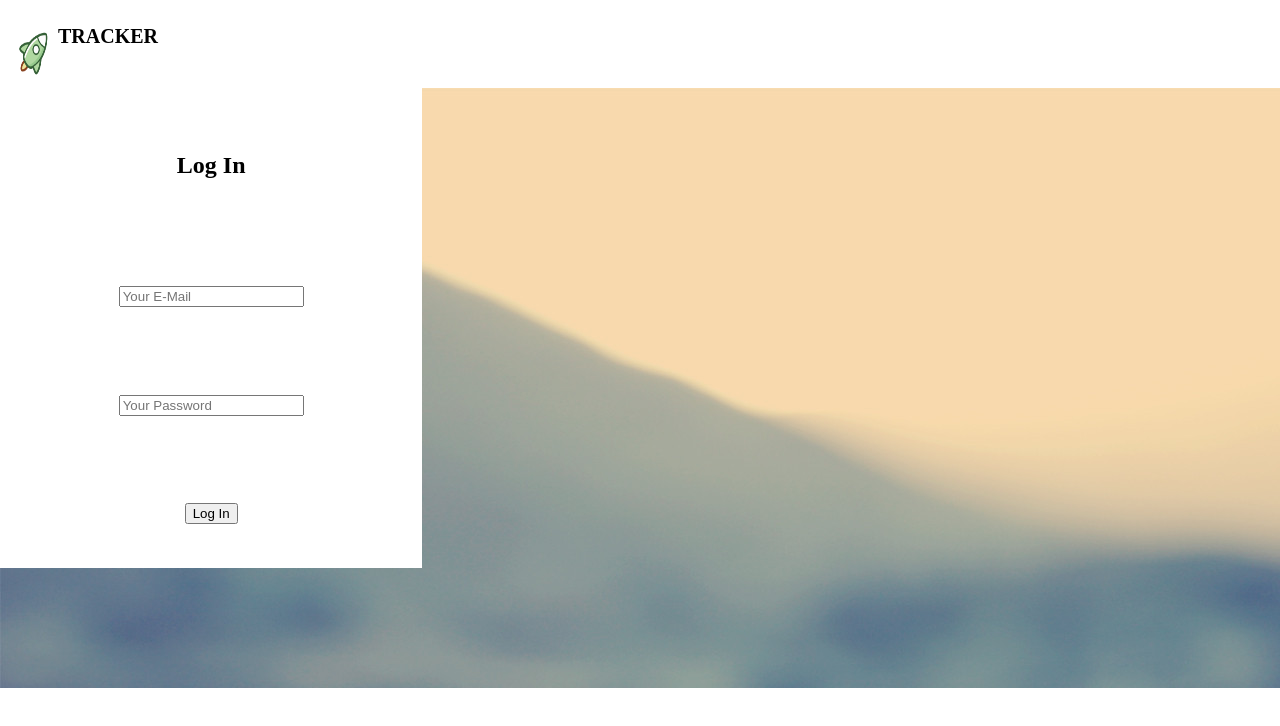
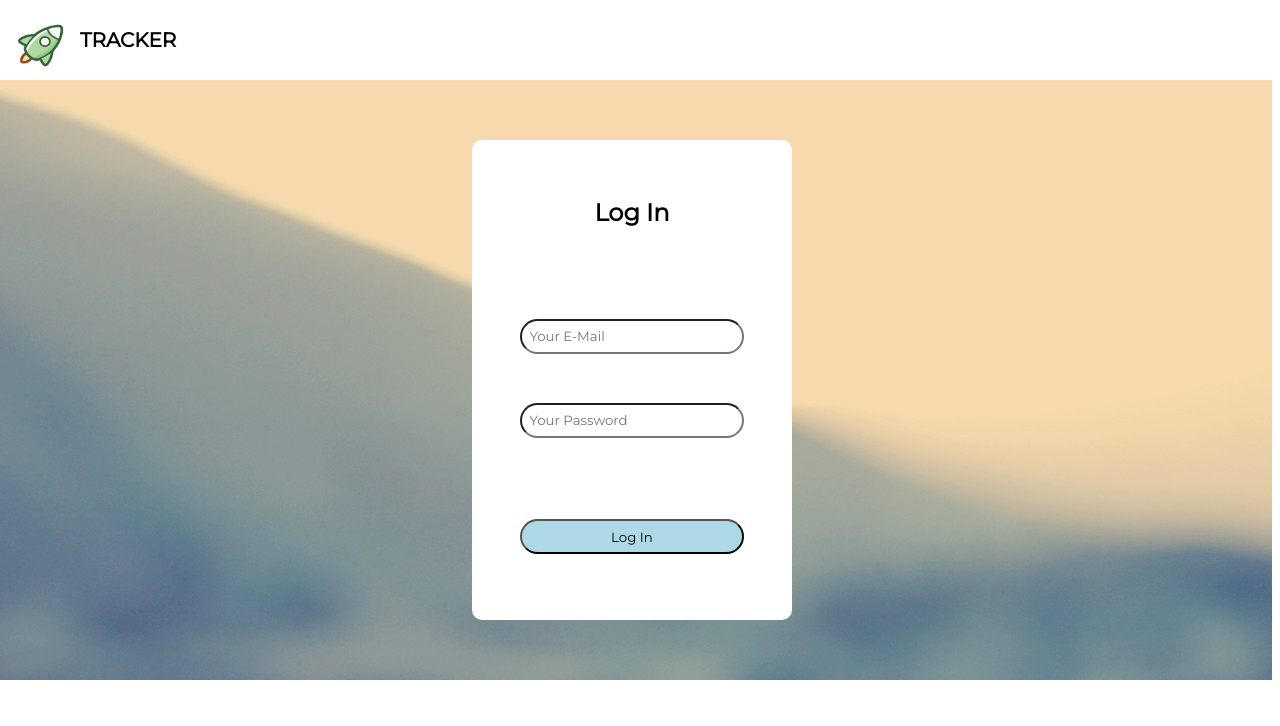
Before and after one commit to iamRishvanth/Tracker-Assessment, a plain HTML site: page index.html in a window 1280 px wide. Drawn offline with Linux system fonts and the light colour scheme.

Commit message:
Update style.css

```diff
--- a/style.css
+++ b/style.css
@@ -1,18 +1,31 @@
+* {
+    padding: 0;
+    margin: 0;
+    box-sizing: border-box;
+    font-family: Montserrat;
+}
+
+body {}
+
 nav {
     display: flex;
     height: 10vh;
 }
 
 .logo {
-    width: 50px;
+    height: 10vh;
 }
 
 nav h1 {
     display: inline-block;
     font-size: 20px;
+    margin-top: auto;
+    margin-bottom: auto;
 }
 
 main {
+    display: grid;
+    place-items: center;
     background: url(Images/bg.jpg);
     width: 100vw;
     height: 75vh;
@@ -23,6 +36,32 @@ main {
     background-color: white;
     display: grid;
     place-items: center;
-    width: 33vw;
+    width: 25vw;
     height: 60vh;
+    border-radius: 10px;
 }
+
+#username,
+#password,
+#login-button {
+    width: 17.5vw;
+    padding: 7.5px;
+    border-radius: 25px;
+}
+
+#login-title {
+    margin-bottom: -25px;
+}
+
+#username {
+    margin-bottom: -25px;
+}
+
+#password {
+    margin-top: -50px;
+}
+
+#login-button {
+    margin-top: -50px;
+    background-color: lightblue;
+}
```
